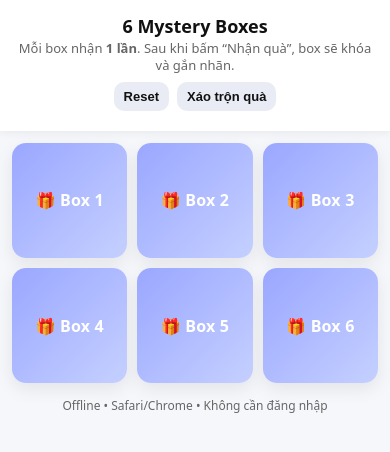
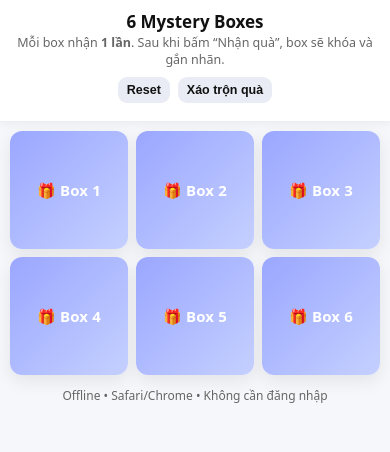
Before and after one commit to susanleungsu-beep/-card, a plain HTML site: page index.html in a window 390 px wide. Drawn offline with Linux system fonts and the light colour scheme.

Commit message:
Add files via upload

```diff
--- a/index.html
+++ b/index.html
@@ -4,7 +4,7 @@
 <head>
   <meta charset="utf-8">
   <meta name="viewport" content="width=device-width, initial-scale=1">
-  <title>Gift 6 — 2x3 Mystery Boxes (Mobile Fix)</title>
+  <title>Gift 6 — Mobile Fix v2</title>
   <meta name="apple-mobile-web-app-capable" content="yes">
   <meta name="mobile-web-app-capable" content="yes">
   <style>
@@ -15,39 +15,37 @@
     *{box-sizing:border-box}
     html,body{height:100%}
     body{font-family:system-ui,-apple-system,Segoe UI,Roboto,Helvetica,Arial,sans-serif;margin:0;background:var(--bg);color:var(--fg)}
-    header{padding:12px;text-align:center;background:#fff;box-shadow:0 2px 8px rgba(0,0,0,0.06);position:sticky;top:0;z-index:5}
-    h1{margin:2px 0 0;font-size:20px}
-    p.sub{margin:2px 0 0;color:var(--muted);font-size:13px;line-height:1.3}
-    .wrap{max-width:720px;margin:12px auto;padding:0 12px}
-    .grid{display:grid;grid-template-columns:repeat(3,1fr);gap:10px}
-    .card{aspect-ratio:1/1;background:var(--card);border-radius:14px;position:relative;overflow:hidden;cursor:pointer;
+    header{padding:10px;text-align:center;background:#fff;box-shadow:0 2px 8px rgba(0,0,0,0.06);position:sticky;top:0;z-index:5}
+    h1{margin:0;font-size:19px}
+    p.sub{margin:2px 0 0;color:var(--muted);font-size:12.5px;line-height:1.35}
+    .wrap{max-width:720px;margin:10px auto;padding:0 10px}
+    .grid{display:grid;grid-template-columns:repeat(3,1fr);gap:8px}
+    .card{aspect-ratio:1/1;background:var(--card);border-radius:12px;position:relative;overflow:hidden;cursor:pointer;
           box-shadow:0 6px 18px rgba(0,0,0,0.08);transition:transform .12s ease}
     .card:active{transform:scale(.995)}
     .lid{position:absolute;inset:0;background:linear-gradient(135deg,#9aa7ff,#c5d0ff);display:flex;align-items:center;justify-content:center;
-         color:#fff;font-weight:800;font-size:18px;letter-spacing:.2px;z-index:2;transition:opacity .25s ease;padding:6px;text-align:center}
+         color:#fff;font-weight:800;font-size:17px;letter-spacing:.2px;z-index:2;transition:opacity .2s ease;padding:6px;text-align:center}
     .gift{position:absolute;inset:0;display:flex;flex-direction:column;align-items:center;justify-content:center;gap:8px;
-          text-align:center;padding:10px;opacity:0;z-index:1;transition:opacity .25s ease;
+          text-align:center;padding:8px;opacity:0;z-index:1;transition:opacity .2s ease;
           overflow:auto; -webkit-overflow-scrolling:touch; word-break:break-word}
-    .gift-title{font-size:16px;font-weight:800;line-height:1.25}
-    .gift-actions{display:flex;gap:8px;flex-wrap:wrap;justify-content:center;margin-top:2px}
-    .btn{border:0;border-radius:10px;padding:8px 12px;font-weight:700;cursor:pointer;font-size:14px}
+    .gift-title{font-size:15px;font-weight:800;line-height:1.25}
+    .gift-actions{display:flex;gap:6px;flex-wrap:wrap;justify-content:center;margin-top:2px}
+    .btn{border:0;border-radius:9px;padding:7px 10px;font-weight:700;cursor:pointer;font-size:13px}
     .btn.primary{background:var(--primary);color:#fff}
     .btn.secondary{background:var(--secondary);color:var(--fg)}
     .badge{position:absolute;top:6px;right:6px;background:#111;color:#fff;font-size:11px;font-weight:800;padding:4px 6px;border-radius:999px;
            opacity:0;z-index:6; line-height:1.2; max-width:80%; text-align:right; word-break:break-word}
-    .overlay{position:absolute;inset:0;background:rgba(255,255,255,.55);display:none;z-index:3}
+    .overlay{position:absolute;inset:0;background:rgba(255,255,255,.55);display:none;z-index:3; pointer-events:none}
     .card.open .lid{opacity:0}
     .card.open .gift{opacity:1}
-    .card.claimed .badge{opacity:1}
     .card.claimed .overlay{display:block}
     .controls{display:flex;gap:8px;flex-wrap:wrap;justify-content:center;margin:8px 0}
-    footer{max-width:720px;margin:14px auto 24px;padding:0 12px;color:var(--muted);font-size:12px;text-align:center}
-    /* Extra small devices */
+    footer{max-width:720px;margin:12px auto 20px;padding:0 10px;color:var(--muted);font-size:12px;text-align:center}
     @media (max-width:390px){
-      h1{font-size:18px}
-      .lid{font-size:16px}
-      .gift-title{font-size:14px}
-      .btn{font-size:13px;padding:7px 10px}
+      h1{font-size:17px}
+      .lid{font-size:15px}
+      .gift-title{font-size:13.5px}
+      .btn{font-size:12.5px;padding:6px 9px}
     }
   </style>
 </head>
@@ -131,6 +129,8 @@
       if (opened[i])  card.classList.add('open');
       if (claimed[i]) {
         card.classList.add('claimed');
+        // ensure badge visible even if state restored
+        badge.style.opacity = '1';
         claimBtn.disabled = true;
         card.style.pointerEvents = 'none';
       }
@@ -149,7 +149,9 @@
         claimed[i] = true;
         card.classList.add('claimed');
         claimBtn.disabled = true;
-        // vẫn để pointer-events none, nhưng badge đã có z-index cao hơn overlay
+        // Explicitly reveal badge (iOS Safari safe)
+        badge.style.opacity = '1';
+        // Block further interactions on the card
         card.style.pointerEvents = 'none';
       });
 
```
